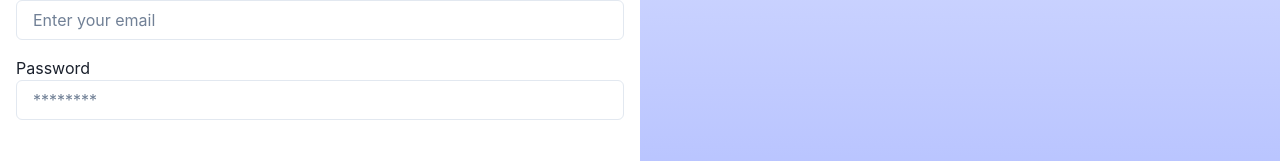
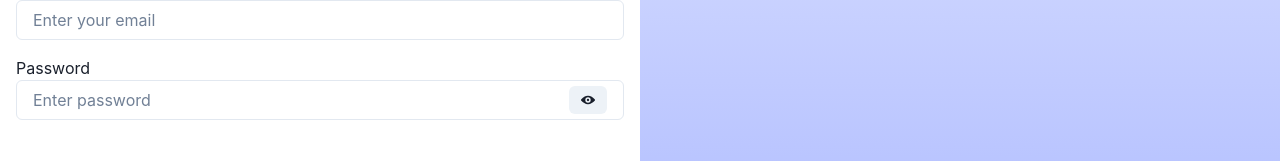
Before and after one commit to bettersg/Mendisphere, a React (Create React App) app: page / in a window 1280 px wide. Shown: the part 434-595 px from the top of the page. Built offline with nearby package versions, Linux system fonts and the light colour scheme.

Commit message:
MBF-00008 added show/hide password button in the login component

```diff
--- a/src/features/login/components/email-credential.tsx
+++ b/src/features/login/components/email-credential.tsx
@@ -1,7 +1,26 @@
-import { Box, Container, Flex, Input, StackDivider, Text, VStack } from '@chakra-ui/react'
+import { Box, Button, Container, Flex, Input, InputGroup, InputRightElement, StackDivider, Text, VStack } from '@chakra-ui/react'
+import { ViewIcon, ViewOffIcon } from '@chakra-ui/icons'
+import React, {useState} from 'react'
+
+
 
 
 export default function EmailCredential(){
+
+    const [show, setShow] = React.useState(false)
+    const [noText, setNoText] = React.useState(true)
+
+    const handleClick = () => setShow(!show)
+
+
+    const handleChange = (event:any) => {
+
+        if(event.target.value.length > 0){
+            setNoText(false);
+        }else{
+            setNoText(true);
+        }
+    }
 
     return (
         <Flex >
@@ -16,7 +35,21 @@ export default function EmailCredential(){
                 </Box>
                 <Box >
                     <Text>Password</Text>
-                    <Input placeholder='********' />
+                    <InputGroup size='md'>
+                        <Input
+                            pr='4.5rem'
+                            type={show ? 'text' : 'password'}
+                            placeholder='Enter password'
+                            onChange={handleChange}
+
+                        ></Input>
+
+                        <InputRightElement width='4.5rem'>
+                            <Button h='1.75rem' size='sm' onClick={handleClick} disabled={noText}>
+                            {show ? <ViewOffIcon/> : <ViewIcon/>}
+                            </Button>
+                        </InputRightElement>
+                    </InputGroup>
                 </Box>
 
             </VStack>
```
